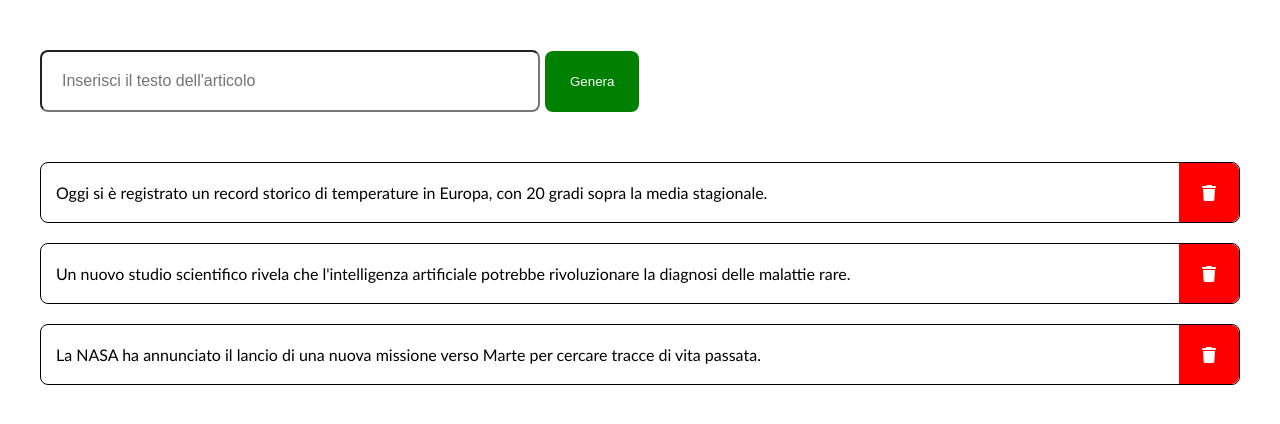
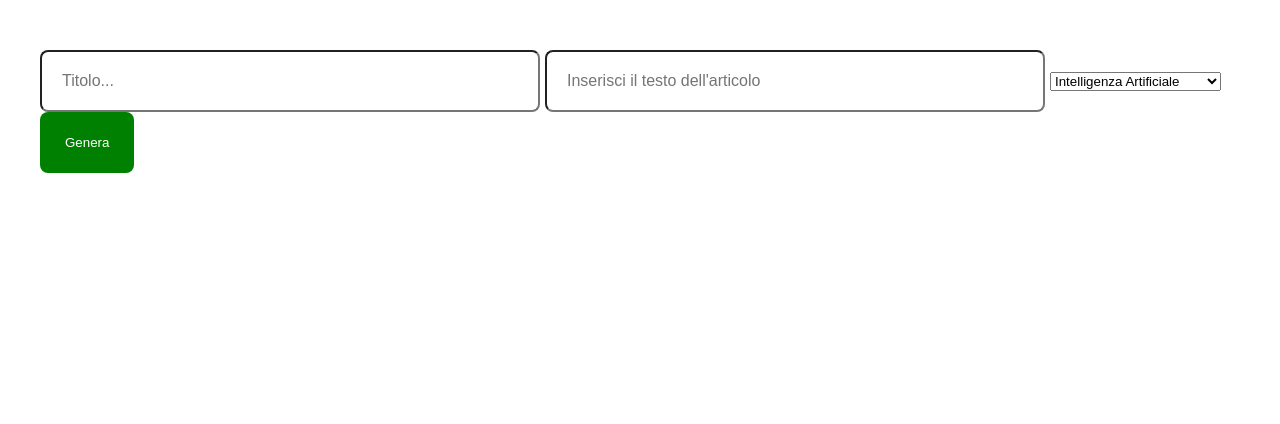
Before and after one commit to nicolaparutto/react-form-multifield, a React (Vite) app: page / in a window 1280 px wide. Shown: the top 424 px of the page. Built offline with nearby package versions, Linux system fonts and the light colour scheme.

Commit message:
feat: small part of the exercise completed

```diff
--- a/src/components/form.jsx
+++ b/src/components/form.jsx
@@ -1,59 +1,83 @@
 import { useState } from 'react';
 
-const articles = [
-   {
-      id: 1,
-      text: "Oggi si è registrato un record storico di temperature in Europa, con 20 gradi sopra la media stagionale."
-   },
-   {
-      id: 2,
-      text: "Un nuovo studio scientifico rivela che l'intelligenza artificiale potrebbe rivoluzionare la diagnosi delle malattie rare."
-   },
-   {
-      id: 3,
-      text: "La NASA ha annunciato il lancio di una nuova missione verso Marte per cercare tracce di vita passata."
-   }
-];
+const defaultArticle = {
+   id: '',
+   title: '',
+   content: '',
+   image: '',
+   category: [],
+   tags: [],
+   state: ''
+};
+
+let articlesList = [];
 
 function Form() {
 
-   const [articlesList, setArticlesList] = useState(articles);
-   const [newArticle, setNewArticle] = useState({ text: '' })
-
+   const [article, setArticle] = useState({} = defaultArticle);
+   const [articles, setArticles] = useState(articlesList);
    const handlerSubmit = (e) => {
       e.preventDefault();
-      const newArticlesList = [newArticle, ...articlesList]
-      setArticlesList(newArticlesList)
+      //logica invio form
+      console.log(article)
+      setArticles(articlesList.push(article))
+      console.log(articlesList)
    }
+
+   //nuovo articolo:
    const handlerNewArticle = (e) => {
-      const newArticle = {
-         id: Date.now(),
-         text: e.target.value
-      }
-      setNewArticle(newArticle);
+      let { name, value } = e.target;
+
+      setArticle({
+         ...article,
+         [name]: value
+      })
    }
-   const handlerRemoveArticle = (id) => {
-      const updatedArticleList = articlesList.filter(article => (article.id !== id))
-      setArticlesList(updatedArticleList)
-   }
+   //rimuovi articolo:
+   // const handlerRemoveArticle = (id) => {
+   //    const updatedArticleList = articlesList.filter(article => (article.id !== id))
+   //    setArticlesList(updatedArticleList)
+   // }
 
    return (
       <div className="container form-container">
          <form action="" onSubmit={handlerSubmit}>
             <input
                type="text"
+               placeholder='Titolo...'
+               name='title'
+               value={article.title}
+               onChange={handlerNewArticle}
+               required
+            />
+            <input
+               type="text"
                placeholder="Inserisci il testo dell'articolo"
-               value={newArticle.text}
+               name='content'
+               value={article.content}
                onChange={handlerNewArticle}
-               required />
+               required
+            />
+            <select name="category" id="category">
+               <option value="1">Intelligenza Artificiale</option>
+               <option value="2">Innovazioni Tecnologiche</option>
+               <option value="3">Software e App</option>
+               <option value="4">Moda e tendenze</option>
+               <option value="5">Scuola e Istruzione</option>
+               <option value="6">Viaggi e Turismo</option>
+            </select>
+
+
+
             <button className="btn" type="submit">Genera</button>
          </form>
 
          <div className="articles-section">
-            {articlesList.map((article) => (
+            {articlesList.map(article => (
                <div key={article.id} className="article">
                   <div className="article-text">
-                     <p>{article.text}</p>
+                     <h1>{article.title}</h1>
+                     <p>{article.content}</p>
                   </div>
                   <div
                      className="article-trash"
```
